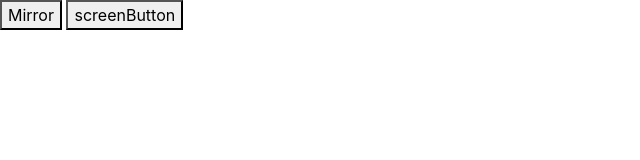
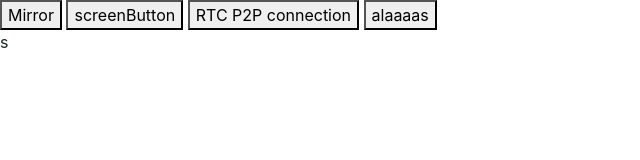
Before and after one commit to Davv7d/WebRTC-PoC, a website with bundled scripts: page website/index.html in a window 1280 px wide. Shown: the whole page, without its empty margins (0-640 px from the left). Built offline with nearby package versions, Linux system fonts and the light colour scheme.

Commit message:
dodanie 3 buttonow i experymenty zdemonem

```diff
--- a/website/bundle.js
+++ b/website/bundle.js
@@ -21,6 +21,7 @@ var script_video = require('./script_video.js');
 //var script_video = require('./getAudioParameters.js');
 var canvasVideoCapture = require('./canvasVideoCapture.js');
 // Example I
+console.log("abcd");
 document.querySelector('#connectUser').addEventListener('click', e => script_video.init(e,"#videoUser"));
 document.querySelector('#mirrorButton').addEventListener('click', function(){document.querySelector('#mirror').style.display = "inline"});
 
@@ -31,12 +32,15 @@ document.querySelector('#snapButton').addEventListener('click',e => {
     document.querySelector('#snapShot').style.display = "inline"
     });
 document.querySelector('#makeSnapShot').addEventListener('click',e => canvasVideoCapture.init(e,"#videoForSnap","#canvasSnapShot"));
+
+
+//    "start": "nodemon --exec \"npm run parse && node index.js \" --ignore ./website/bundle.js --watch website -e html,js",
 },{"./canvasVideoCapture.js":1,"./script_video.js":3}],3:[function(require,module,exports){
 'use strict';
 
 // Set multimedia parametrs:
 //  video and audio
-window.constraints = {
+const constraints = window.constraints = {
   audio: false,
   video: {
     width:{
@@ -47,12 +51,10 @@ window.constraints = {
       min: 240,
       max: 720
     }
-    //we can add some CSS filters
-
   }
 };
 
-const constraints = window.constraints;
+
   /*
   You can also declarate things like:
   Frame Rate and which device you wont us
@@ -106,8 +108,11 @@ async function init(e,videoOwner) {
     /*
       Do zrobienia by działało na wszystkich przegladarkach teraz tylko firefox
     */
+   console.log("! 1",constraints);
     var stream = await navigator.mediaDevices.getUserMedia(constraints);
+    console.log("2");
     handleSuccess(stream,videoDestiny);
+    console.log("3");
     e.target.disabled = true;
   } catch (e) {
     handleError(e);
--- a/website/index.html
+++ b/website/index.html
@@ -14,8 +14,10 @@
         <div id="buttons">
             <button id="mirrorButton"> Mirror</button>
             <button id="snapButton">screenButton</button>
+            <button id="RTCp2pButton">RTC P2P connection</button>
+            <button>alaaaas</button>
         </div>
-            <!--  Example I Mirror-->
+            <!--  Example I Mirror-->s
         <div id = "mirror" style = "display:none">
                 <h1>Video</h1>
                 <video id="videoUser" autoplay playsinline></video>
@@ -41,7 +43,11 @@
 
 
             <!-- Example III Video chat -->
+        <div id="RTCp2p">
 
+
+
+        </div>
 
 
 
--- a/website/js/main.js
+++ b/website/js/main.js
@@ -2,6 +2,7 @@ var script_video = require('./script_video.js');
 //var script_video = require('./getAudioParameters.js');
 var canvasVideoCapture = require('./canvasVideoCapture.js');
 // Example I
+console.log("abcd");
 document.querySelector('#connectUser').addEventListener('click', e => script_video.init(e,"#videoUser"));
 document.querySelector('#mirrorButton').addEventListener('click', function(){document.querySelector('#mirror').style.display = "inline"});
 
@@ -12,3 +13,6 @@ document.querySelector('#snapButton').addEventListener('click',e => {
     document.querySelector('#snapShot').style.display = "inline"
     });
 document.querySelector('#makeSnapShot').addEventListener('click',e => canvasVideoCapture.init(e,"#videoForSnap","#canvasSnapShot"));
+
+
+//    "start": "nodemon --exec \"npm run parse && node index.js \" --ignore ./website/bundle.js --watch website -e html,js",
```
Also changed, not shown: website/js/script_video.js (+5 -4 lines), 2 other files.
